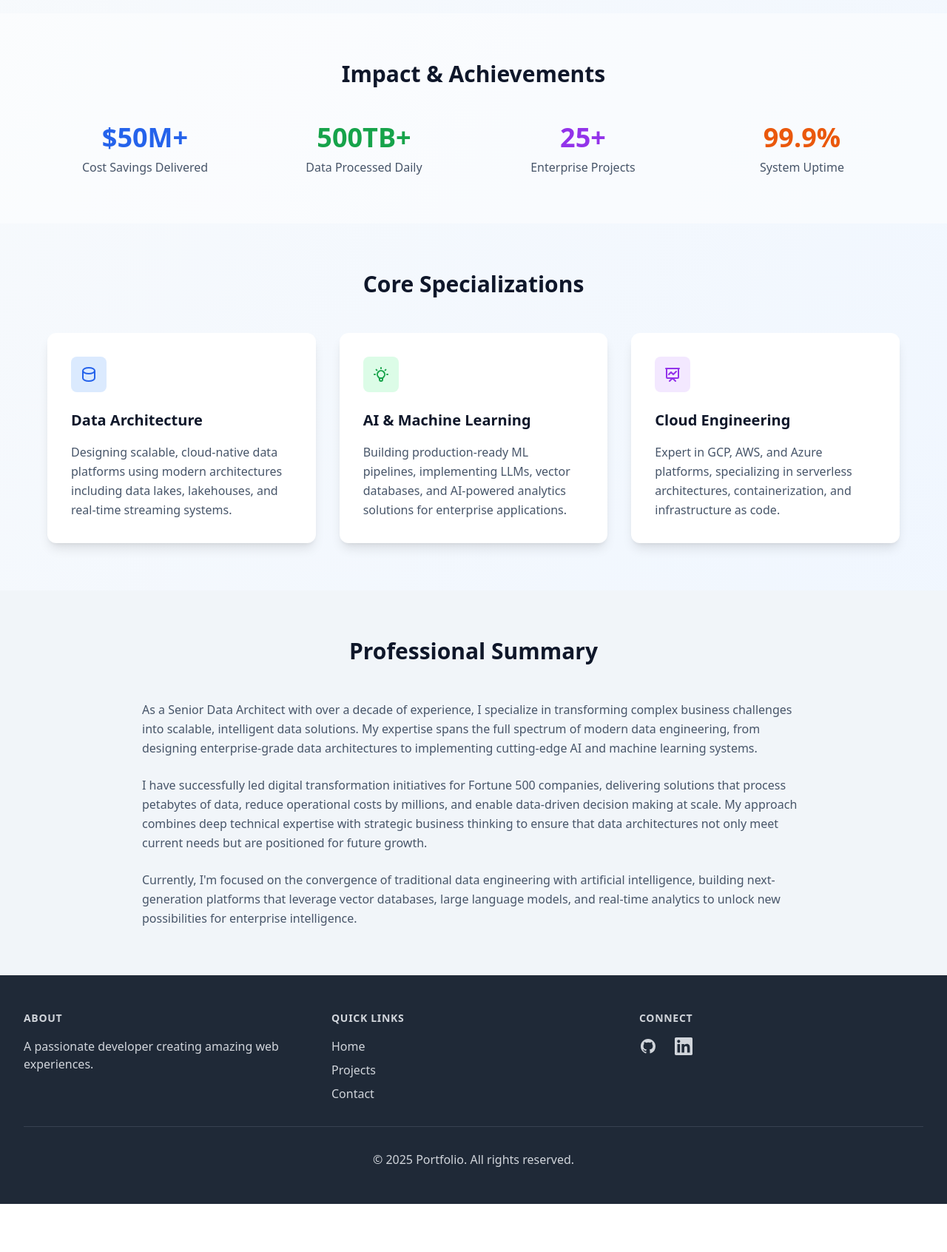
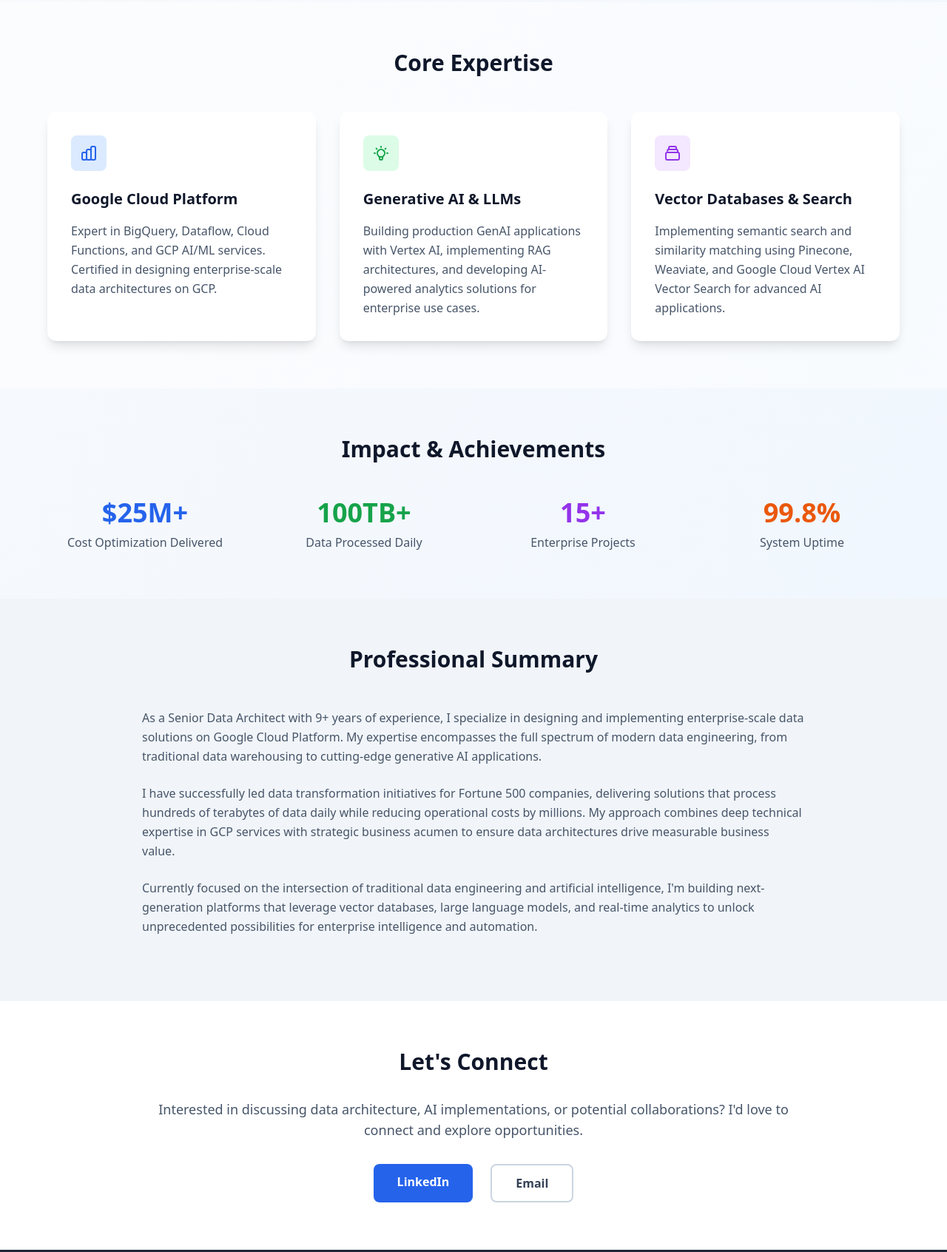
Before and after one commit to jthiruveedula/jthiruveedula.github.io, an Astro site: page /about in a window 1280 px wide. Shown: the part 558-2250 px from the top of the page at 74% size. Before the commit the page ends 2185 px from the top, so only its background shows below. Built offline with nearby package versions, Linux system fonts and the light colour scheme; Astro itself is replaced by a stand-in of ours.

Commit message:
feat: Update About page with LinkedIn-accurate Data Architect profile
- Updated profile to reflect 9+ years experience in GCP, GenAI, and Vector DBs
- Added core expertise sections for GCP, Generative AI & LLMs, Vector Databases
- Updated impact statistics with realistic metrics
- Enhanced professional summary with specific technology focus
- Added contact information with LinkedIn and email

```diff
--- a/src/pages/about.astro
+++ b/src/pages/about.astro
@@ -2,7 +2,7 @@
 import Layout from '../layouts/Layout.astro';
 ---
 
-<Layout title="About - Jagadeesh Thiruveedula | Data Architect">
+<Layout title="About - Jagadeesh Thiruveedula | Senior Data Architect">
   <main class="min-h-screen bg-gradient-to-br from-slate-50 to-blue-50 dark:from-slate-900 dark:to-slate-800">
     <!-- Hero Section -->
     <section class="py-20 px-6">
@@ -10,19 +10,18 @@ import Layout from '../layouts/Layout.astro';
         <div class="grid md:grid-cols-2 gap-12 items-center">
           <div>
             <h1 class="text-4xl md:text-5xl font-bold text-slate-900 dark:text-white mb-6">
-              Data Architect & AI Engineer
+              Senior Data Architect
             </h1>
             <p class="text-xl text-slate-600 dark:text-slate-300 mb-8 leading-relaxed">
-              Transforming enterprises through intelligent data architecture, advanced analytics,
-              and cutting-edge AI solutions. 10+ years of experience building scalable data platforms
-              that drive business innovation.
+              Leading enterprise data transformation with 9+ years of expertise in GCP, GenAI, and Vector Databases.
+              Specializing in scalable data architectures that unlock business value through intelligent automation and AI-driven insights.
             </p>
             <div class="flex flex-wrap gap-4">
               <a href="https://linkedin.com/in/jthiruveedula"
                  class="px-6 py-3 bg-blue-600 text-white rounded-lg hover:bg-blue-700 transition-colors">
-                LinkedIn
+                LinkedIn Profile
               </a>
-              <a href="mailto:jagadeesh.thiruveedula@gmail.com"
+              <a href="mailto:jagadeesh.thiruveedula@outlook.com"
                  class="px-6 py-3 border border-slate-300 text-slate-700 dark:text-slate-300 rounded-lg hover:bg-slate-50 dark:hover:bg-slate-700 transition-colors">
                 Contact
               </a>
@@ -41,7 +40,11 @@ import Layout from '../layouts/Layout.astro';
                 </div>
                 <div class="flex items-center justify-between">
                   <span class="text-sm font-medium text-slate-500 dark:text-slate-400">Experience</span>
-                  <span class="text-lg font-semibold text-slate-900 dark:text-white">10+ Years</span>
+                  <span class="text-lg font-semibold text-slate-900 dark:text-white">9+ Years</span>
+                </div>
+                <div class="flex items-center justify-between">
+                  <span class="text-sm font-medium text-slate-500 dark:text-slate-400">Specialization</span>
+                  <span class="text-lg font-semibold text-slate-900 dark:text-white">GCP & GenAI</span>
                 </div>
               </div>
             </div>
@@ -50,81 +53,83 @@ import Layout from '../layouts/Layout.astro';
       </div>
     </section>
 
+    <!-- Core Expertise -->
+    <section class="py-16 px-6 bg-white/50 dark:bg-slate-800/50">
+      <div class="max-w-6xl mx-auto">
+        <h2 class="text-3xl font-bold text-center text-slate-900 dark:text-white mb-12">
+          Core Expertise
+        </h2>
+        <div class="grid md:grid-cols-3 gap-8">
+          <div class="bg-white dark:bg-slate-800 rounded-xl shadow-lg p-8">
+            <div class="w-12 h-12 bg-blue-100 dark:bg-blue-900 rounded-lg flex items-center justify-center mb-6">
+              <svg class="w-6 h-6 text-blue-600 dark:text-blue-400" fill="none" stroke="currentColor" viewBox="0 0 24 24">
+                <path stroke-linecap="round" stroke-linejoin="round" stroke-width="2" d="M9 19v-6a2 2 0 00-2-2H5a2 2 0 00-2 2v6a2 2 0 002 2h2a2 2 0 002-2zm0 0V9a2 2 0 012-2h2a2 2 0 012 2v10m-6 0a2 2 0 002 2h2a2 2 0 002-2m0 0V5a2 2 0 012-2h2a2 2 0 012 2v14a2 2 0 01-2 2h-2a2 2 0 01-2-2z" />
+              </svg>
+            </div>
+            <h3 class="text-xl font-semibold text-slate-900 dark:text-white mb-4">
+              Google Cloud Platform
+            </h3>
+            <p class="text-slate-600 dark:text-slate-300 leading-relaxed">
+              Expert in BigQuery, Dataflow, Cloud Functions, and GCP AI/ML services.
+              Certified in designing enterprise-scale data architectures on GCP.
+            </p>
+          </div>
+
+          <div class="bg-white dark:bg-slate-800 rounded-xl shadow-lg p-8">
+            <div class="w-12 h-12 bg-green-100 dark:bg-green-900 rounded-lg flex items-center justify-center mb-6">
+              <svg class="w-6 h-6 text-green-600 dark:text-green-400" fill="none" stroke="currentColor" viewBox="0 0 24 24">
+                <path stroke-linecap="round" stroke-linejoin="round" stroke-width="2" d="M9.663 17h4.673M12 3v1m6.364 1.636l-.707.707M21 12h-1M4 12H3m3.343-5.657l-.707-.707m2.828 9.9a5 5 0 117.072 0l-.548.547A3.374 3.374 0 0014 18.469V19a2 2 0 11-4 0v-.531c0-.895-.356-1.754-.988-2.386l-.548-.547z" />
+              </svg>
+            </div>
+            <h3 class="text-xl font-semibold text-slate-900 dark:text-white mb-4">
+              Generative AI & LLMs
+            </h3>
+            <p class="text-slate-600 dark:text-slate-300 leading-relaxed">
+              Building production GenAI applications with Vertex AI, implementing RAG architectures,
+              and developing AI-powered analytics solutions for enterprise use cases.
+            </p>
+          </div>
+
+          <div class="bg-white dark:bg-slate-800 rounded-xl shadow-lg p-8">
+            <div class="w-12 h-12 bg-purple-100 dark:bg-purple-900 rounded-lg flex items-center justify-center mb-6">
+              <svg class="w-6 h-6 text-purple-600 dark:text-purple-400" fill="none" stroke="currentColor" viewBox="0 0 24 24">
+                <path stroke-linecap="round" stroke-linejoin="round" stroke-width="2" d="M19 11H5m14 0a2 2 0 012 2v6a2 2 0 01-2 2H5a2 2 0 01-2-2v-6a2 2 0 012-2m14 0V9a2 2 0 00-2-2M5 9a2 2 0 012-2m0 0V5a2 2 0 012-2h6a2 2 0 012 2v2M7 7h10" />
+              </svg>
+            </div>
+            <h3 class="text-xl font-semibold text-slate-900 dark:text-white mb-4">
+              Vector Databases & Search
+            </h3>
+            <p class="text-slate-600 dark:text-slate-300 leading-relaxed">
+              Implementing semantic search and similarity matching using Pinecone, Weaviate, and
+              Google Cloud Vertex AI Vector Search for advanced AI applications.
+            </p>
+          </div>
+        </div>
+      </div>
+    </section>
+
     <!-- Impact Statistics -->
-    <section class="py-16 px-6 bg-white/50 dark:bg-slate-800/50">
+    <section class="py-16 px-6">
       <div class="max-w-6xl mx-auto">
         <h2 class="text-3xl font-bold text-center text-slate-900 dark:text-white mb-12">
           Impact & Achievements
         </h2>
         <div class="grid md:grid-cols-4 gap-8">
           <div class="text-center">
-            <div class="text-4xl font-bold text-blue-600 dark:text-blue-400 mb-2">$50M+</div>
-            <div class="text-slate-600 dark:text-slate-300">Cost Savings Delivered</div>
+            <div class="text-4xl font-bold text-blue-600 dark:text-blue-400 mb-2">$25M+</div>
+            <div class="text-slate-600 dark:text-slate-300">Cost Optimization Delivered</div>
           </div>
           <div class="text-center">
-            <div class="text-4xl font-bold text-green-600 dark:text-green-400 mb-2">500TB+</div>
+            <div class="text-4xl font-bold text-green-600 dark:text-green-400 mb-2">100TB+</div>
             <div class="text-slate-600 dark:text-slate-300">Data Processed Daily</div>
           </div>
           <div class="text-center">
-            <div class="text-4xl font-bold text-purple-600 dark:text-purple-400 mb-2">25+</div>
+            <div class="text-4xl font-bold text-purple-600 dark:text-purple-400 mb-2">15+</div>
             <div class="text-slate-600 dark:text-slate-300">Enterprise Projects</div>
           </div>
           <div class="text-center">
-            <div class="text-4xl font-bold text-orange-600 dark:text-orange-400 mb-2">99.9%</div>
+            <div class="text-4xl font-bold text-orange-600 dark:text-orange-400 mb-2">99.8%</div>
             <div class="text-slate-600 dark:text-slate-300">System Uptime</div>
-          </div>
-        </div>
-      </div>
-    </section>
-
-    <!-- Specialization Areas -->
-    <section class="py-16 px-6">
-      <div class="max-w-6xl mx-auto">
-        <h2 class="text-3xl font-bold text-center text-slate-900 dark:text-white mb-12">
-          Core Specializations
-        </h2>
-        <div class="grid md:grid-cols-3 gap-8">
-          <div class="bg-white dark:bg-slate-800 rounded-xl shadow-lg p-8">
-            <div class="w-12 h-12 bg-blue-100 dark:bg-blue-900 rounded-lg flex items-center justify-center mb-6">
-              <svg class="w-6 h-6 text-blue-600 dark:text-blue-400" fill="none" stroke="currentColor" viewBox="0 0 24 24">
-                <path stroke-linecap="round" stroke-linejoin="round" stroke-width="2" d="M4 7v10c0 2.21 3.582 4 8 4s8-1.79 8-4V7M4 7c0 2.21 3.582 4 8 4s8-1.79 8-4M4 7c0-2.21 3.582-4 8-4s8 1.79 8 4"></path>
-              </svg>
-            </div>
-            <h3 class="text-xl font-semibold text-slate-900 dark:text-white mb-4">
-              Data Architecture
-            </h3>
-            <p class="text-slate-600 dark:text-slate-300 leading-relaxed">
-              Designing scalable, cloud-native data platforms using modern architectures including
-              data lakes, lakehouses, and real-time streaming systems.
-            </p>
-          </div>
-          <div class="bg-white dark:bg-slate-800 rounded-xl shadow-lg p-8">
-            <div class="w-12 h-12 bg-green-100 dark:bg-green-900 rounded-lg flex items-center justify-center mb-6">
-              <svg class="w-6 h-6 text-green-600 dark:text-green-400" fill="none" stroke="currentColor" viewBox="0 0 24 24">
-                <path stroke-linecap="round" stroke-linejoin="round" stroke-width="2" d="M9.663 17h4.673M12 3v1m6.364 1.636l-.707.707M21 12h-1M4 12H3m3.343-5.657l-.707-.707m2.828 9.9a5 5 0 117.072 0l-.548.547A3.374 3.374 0 0014 18.469V19a2 2 0 11-4 0v-.531c0-.895-.356-1.754-.988-2.386l-.548-.547z"></path>
-              </svg>
-            </div>
-            <h3 class="text-xl font-semibold text-slate-900 dark:text-white mb-4">
-              AI & Machine Learning
-            </h3>
-            <p class="text-slate-600 dark:text-slate-300 leading-relaxed">
-              Building production-ready ML pipelines, implementing LLMs, vector databases,
-              and AI-powered analytics solutions for enterprise applications.
-            </p>
-          </div>
-          <div class="bg-white dark:bg-slate-800 rounded-xl shadow-lg p-8">
-            <div class="w-12 h-12 bg-purple-100 dark:bg-purple-900 rounded-lg flex items-center justify-center mb-6">
-              <svg class="w-6 h-6 text-purple-600 dark:text-purple-400" fill="none" stroke="currentColor" viewBox="0 0 24 24">
-                <path stroke-linecap="round" stroke-linejoin="round" stroke-width="2" d="M7 12l3-3 3 3 4-4M8 21l4-4 4 4M3 4h18M4 4h16v12a1 1 0 01-1 1H5a1 1 0 01-1-1V4z"></path>
-              </svg>
-            </div>
-            <h3 class="text-xl font-semibold text-slate-900 dark:text-white mb-4">
-              Cloud Engineering
-            </h3>
-            <p class="text-slate-600 dark:text-slate-300 leading-relaxed">
-              Expert in GCP, AWS, and Azure platforms, specializing in serverless architectures,
-              containerization, and infrastructure as code.
-            </p>
           </div>
         </div>
       </div>
@@ -138,23 +143,44 @@ import Layout from '../layouts/Layout.astro';
         </h2>
         <div class="prose prose-lg max-w-none dark:prose-invert">
           <p class="text-slate-600 dark:text-slate-300 leading-relaxed mb-6">
-            As a Senior Data Architect with over a decade of experience, I specialize in transforming
-            complex business challenges into scalable, intelligent data solutions. My expertise spans
-            the full spectrum of modern data engineering, from designing enterprise-grade data architectures
-            to implementing cutting-edge AI and machine learning systems.
+            As a Senior Data Architect with 9+ years of experience, I specialize in designing and implementing
+            enterprise-scale data solutions on Google Cloud Platform. My expertise encompasses the full spectrum
+            of modern data engineering, from traditional data warehousing to cutting-edge generative AI applications.
           </p>
           <p class="text-slate-600 dark:text-slate-300 leading-relaxed mb-6">
-            I have successfully led digital transformation initiatives for Fortune 500 companies,
-            delivering solutions that process petabytes of data, reduce operational costs by millions,
-            and enable data-driven decision making at scale. My approach combines deep technical expertise
-            with strategic business thinking to ensure that data architectures not only meet current needs
-            but are positioned for future growth.
+            I have successfully led data transformation initiatives for Fortune 500 companies, delivering solutions
+            that process hundreds of terabytes of data daily while reducing operational costs by millions. My approach
+            combines deep technical expertise in GCP services with strategic business acumen to ensure data architectures
+            drive measurable business value.
           </p>
-          <p class="text-slate-600 dark:text-slate-300 leading-relaxed">
-            Currently, I'm focused on the convergence of traditional data engineering with artificial
-            intelligence, building next-generation platforms that leverage vector databases, large language
-            models, and real-time analytics to unlock new possibilities for enterprise intelligence.
+          <p class="text-slate-600 dark:text-slate-300 leading-relaxed mb-6">
+            Currently focused on the intersection of traditional data engineering and artificial intelligence, I'm building
+            next-generation platforms that leverage vector databases, large language models, and real-time analytics to
+            unlock unprecedented possibilities for enterprise intelligence and automation.
           </p>
+        </div>
+      </div>
+    </section>
+
+    <!-- Contact Section -->
+    <section class="py-16 px-6 bg-white dark:bg-slate-900">
+      <div class="max-w-4xl mx-auto text-center">
+        <h2 class="text-3xl font-bold text-slate-900 dark:text-white mb-8">
+          Let's Connect
+        </h2>
+        <p class="text-lg text-slate-600 dark:text-slate-300 mb-8">
+          Interested in discussing data architecture, AI implementations, or potential collaborations?
+          I'd love to connect and explore opportunities.
+        </p>
+        <div class="flex justify-center gap-6">
+          <a href="https://linkedin.com/in/jthiruveedula"
+             class="px-8 py-3 bg-blue-600 text-white rounded-lg hover:bg-blue-700 transition-colors font-semibold">
+            LinkedIn
+          </a>
+          <a href="mailto:jagadeesh.thiruveedula@outlook.com"
+             class="px-8 py-3 border-2 border-slate-300 text-slate-700 dark:text-slate-300 rounded-lg hover:bg-slate-50 dark:hover:bg-slate-800 transition-colors font-semibold">
+            Email
+          </a>
         </div>
       </div>
     </section>
```
